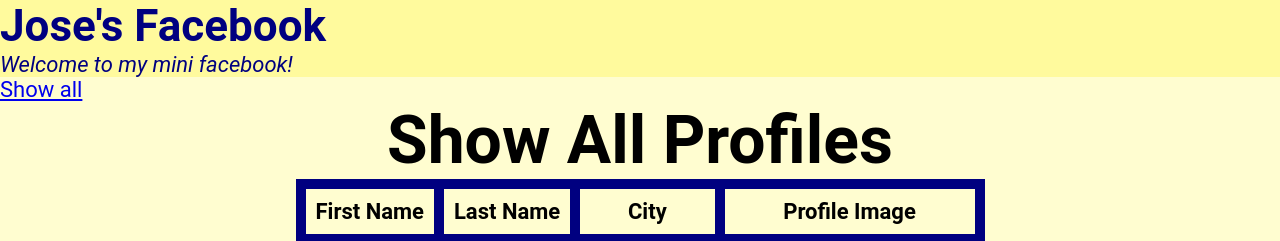
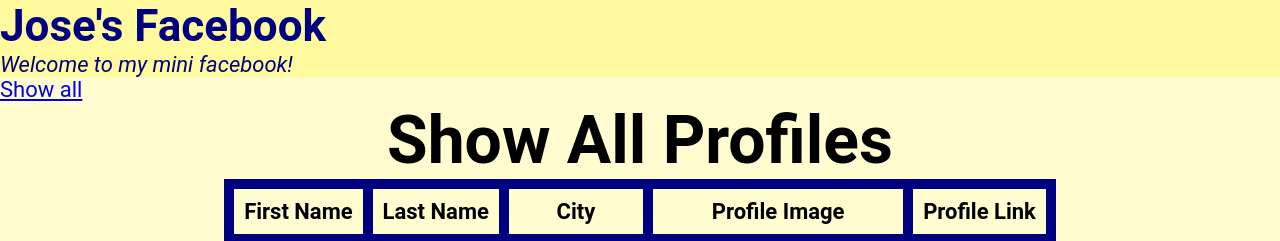
Before and after one commit to jmamusBU/cs412, a Django app: page /mini_fb/ in a window 1280 px wide. Shown: the top 241 px of the page. Run offline with Django 5.2, Linux system fonts and the light colour scheme; data comes from the database, SQL or seed files in the repository; both versions use the stored data as it was after the commit.

Commit message:
up to and including mini_fb Task 2

```diff
--- a/mini_fb/admin.py
+++ b/mini_fb/admin.py
@@ -1,5 +1,6 @@
 from django.contrib import admin
 
 # Register your models here.
-from .models import Profile
+from .models import Profile, StatusMessage
 admin.site.register(Profile)
+admin.site.register(StatusMessage)
--- a/mini_fb/models.py
+++ b/mini_fb/models.py
@@ -8,7 +8,7 @@ from django.db import models
 class Profile(models.Model):
     '''Store Profile information for each user.'''
 
-    # data attributes of an Article
+    # data attributes of a Profile
     first_name = models.TextField(blank=False)
     last_name = models.TextField(blank=False)
     city = models.TextField(blank=False)
@@ -18,3 +18,20 @@ class Profile(models.Model):
     def __str__(self):
         '''Return a string representation of this Profile Object.'''
         return f'{self.first_name} {self.last_name} from {self.city}'
+
+    def get_status_messages(self):
+        '''Return a QuerySet of all status messages for this Profile.'''
+        messages = StatusMessage.objects.filter(profile=self)
+        return messages
+
+class StatusMessage(models.Model):
+    '''Store a status message for each Profile.'''
+
+    # data attributes of a StatusMessage
+    profile = models.ForeignKey("Profile", on_delete=models.CASCADE)
+    message = models.TextField(blank=False)
+    created_at = models.DateTimeField(auto_now=True)
+
+    def __str__(self):
+        '''Return a string representation of this StatusMessage Object.'''
+        return f'{self.profile.first_name} {self.profile.last_name} said {self.message} at {self.created_at}'
--- a/mini_fb/static/mini_fb/styles.css
+++ b/mini_fb/static/mini_fb/styles.css
@@ -15,7 +15,7 @@ body {
 * {
     margin: 0;
     padding: 0;
-    box-sizing: border-box;
+
 }
 
 h1 {
@@ -34,6 +34,24 @@ h2 {
     font-size: 3em;
     color: #000000;
     text-align: center;
+}
+
+h3 {
+    font-size: 2em;
+    color: #000000;
+    text-align: center;
+}
+
+.status_list {
+    margin: auto;
+    text-align: center;
+}
+
+li {
+    margin: auto;
+    display: list-item;
+    list-style-type: circle;
+    padding: 10px;
 }
 
 table, th, td {
--- a/mini_fb/templates/mini_fb/show_all_profiles.html
+++ b/mini_fb/templates/mini_fb/show_all_profiles.html
@@ -18,6 +18,7 @@ in the database in the form of a table
             <th class="table_text">Last Name</th>
             <th class="table_text">City</th>
             <th class="table_text">Profile Image</th>
+            <th class="table_text">Profile Link</th>
         </tr>
         {% for p in profiles %}
             <tr>
@@ -25,6 +26,7 @@ in the database in the form of a table
                 <td class="table_text">{{ p.last_name }}</td>
                 <td class="table_text">{{ p.city }}</td>
                 <td><img src="{{ p.image_url }}" alt="image" width="250"></td>
+                <td><a href="{% url 'show_profile' p.pk %}" target="_blank">View Profile</a></td>
             </tr>
 
         {% endfor %}
--- a/mini_fb/urls.py
+++ b/mini_fb/urls.py
@@ -4,9 +4,10 @@
 
 from django.urls import path
 from django.conf import settings
-from .views import ShowAllProfilesView
+from .views import ShowAllProfilesView, ShowProfilePageView
 
 # all of the URLs that are part of this app
 urlpatterns = [
-    path('', ShowAllProfilesView.as_view(), name='show_all_profiles'),
+    path(r'', ShowAllProfilesView.as_view(), name='show_all_profiles'),
+    path(r'profile/<int:pk>', ShowProfilePageView.as_view(), name="show_profile"),
 ]
--- a/mini_fb/views.py
+++ b/mini_fb/views.py
@@ -2,8 +2,8 @@
 # Author: Jose Maria Amusategui Garcia Peri (jmamus@bu.edu) 04/10/2024
 # Description: Define the views for the mini_fb app
 from django.shortcuts import render
-from django.views.generic import ListView
-from .models import Profile
+from django.views.generic import ListView, DetailView
+from .models import *
 # Create your views here.
 
 class ShowAllProfilesView(ListView):
@@ -11,3 +11,9 @@ class ShowAllProfilesView(ListView):
     model = Profile # the model to display
     template_name = 'mini_fb/show_all_profiles.html'
     context_object_name = 'profiles' # context variable to use in the template
+
+class ShowProfilePageView(DetailView):
+    '''Displays a single profile page, selected by PK'''
+    model = Profile # the model to display
+    template_name = 'mini_fb/show_profile.html'
+    context_object_name = 'profile' # context variable to use in the template
```
Also changed, not shown: mini_fb/templates/mini_fb/show_profile.html (added, +45 -0 lines), db.sqlite3, mini_fb/migrations/0003_statusmessage.py (added).
